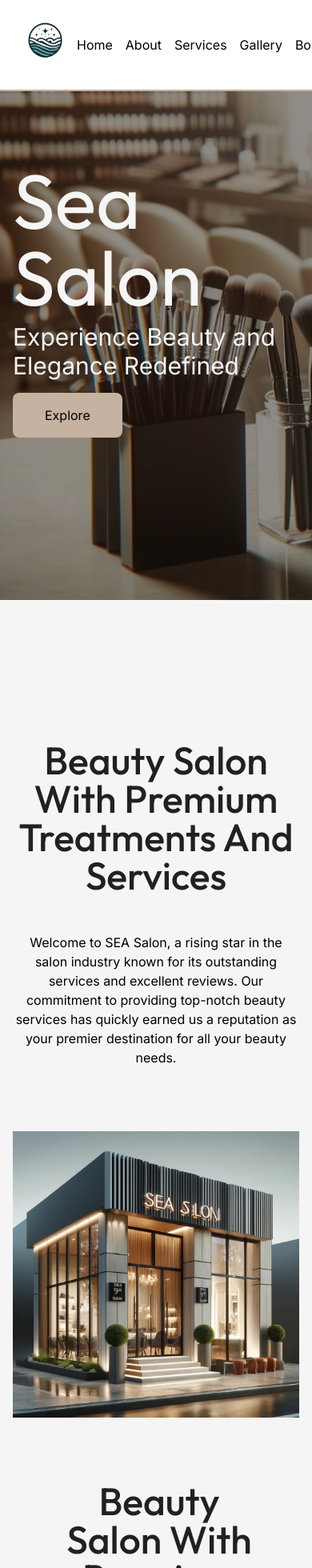
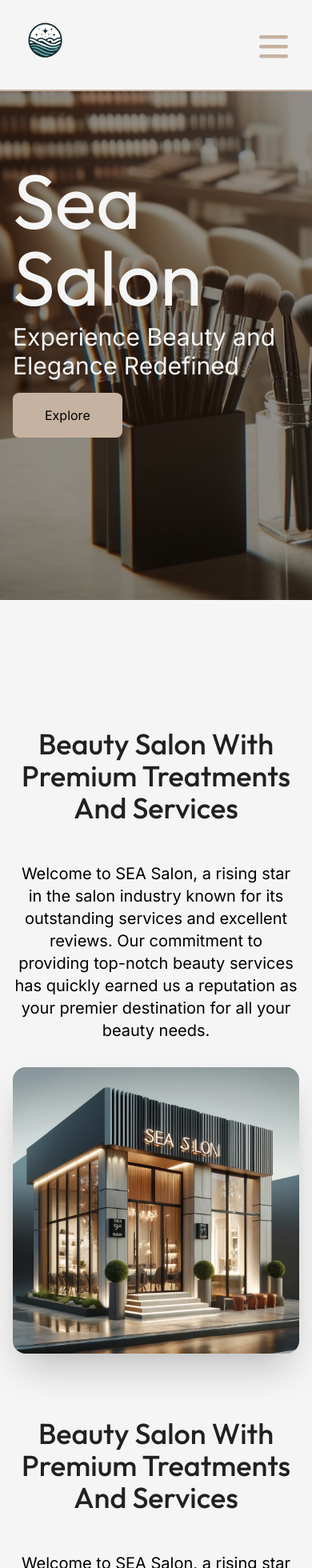
Before and after one commit to HoooMaC/seasaloncompfest, a Next.js app: page / in a window 390 px wide. Shown: the top 1960 px of the page at 80% size. Built offline with nearby package versions, Linux system fonts and the light colour scheme.

Commit message:
Level 1: Perfecting the responsiveness

```diff
--- a/app/AboutSection.tsx
+++ b/app/AboutSection.tsx
@@ -4,14 +4,14 @@ import Image from 'next/image';
 const AboutSection = () => {
   return (
     <section id='about' className='bg-background py-40 text-black'>
-      <div className='container flex flex-col gap-20 p-4 lg:px-8'>
+      <div className='container flex flex-col gap-20'>
         <div className='flex h-full flex-col items-start justify-center'>
-          <div className='flex flex-col items-center gap-20 lg:flex-row'>
-            <div className='flex w-full flex-col items-start'>
-              <h3 className='mb-12 text-center font-outfit text-5xl font-medium capitalize text-text lg:text-left'>
+          <div className='flex flex-col items-center gap-8 lg:flex-row lg:gap-20'>
+            <div className='flex flex-col items-start lg:size-2/3'>
+              <h3 className='mb-12 text-center font-outfit text-4xl font-medium capitalize text-text md:text-5xl lg:text-left'>
                 beauty salon with premium treatments and services
               </h3>
-              <p className='text-center lg:text-left'>
+              <p className='text-center text-xl lg:text-left'>
                 Welcome to SEA Salon, a rising star in the salon industry known
                 for its outstanding services and excellent reviews. Our
                 commitment to providing top-notch beauty services has quickly
@@ -22,18 +22,18 @@ const AboutSection = () => {
             <Image
               src='/images/A modern hair salon building front, designed in a sleek, contemporary style. The facade should feature large glass windows, minimalist lines, and a st.webp'
               alt='building of the salon'
-              className='lg:size-1/3'
+              className='rounded-2xl shadow-2xl lg:size-1/3'
               width={400}
               height={400}
             />
           </div>
         </div>
-        <div className='flex flex-col items-center gap-20 lg:flex-row'>
-          <div className='flex size-2/3 flex-col items-start'>
-            <h3 className='mb-12 text-center font-outfit text-5xl font-medium capitalize text-text lg:text-left'>
+        <div className='flex flex-col items-center gap-8 lg:flex-row lg:gap-20'>
+          <div className='flex flex-col items-start lg:size-2/3'>
+            <h3 className='mb-12 text-center font-outfit text-4xl font-medium capitalize text-text md:text-5xl lg:text-left'>
               beauty salon with premium treatments and services
             </h3>
-            <p className='text-center lg:text-left'>
+            <p className='text-center text-xl lg:text-left'>
               Welcome to SEA Salon, a rising star in the salon industry known
               for its premium treatments and outstanding services. Our
               commitment to providing top-notch beauty solutions has quickly
@@ -44,7 +44,7 @@ const AboutSection = () => {
           <Image
             src='/images/A luxurious beauty salon offering premium treatments and services. The interior should feature elegant decor with plush seating, stylish lighting, and.jpg'
             alt='building of the salon'
-            className='lg:order-first lg:size-1/3'
+            className='rounded-2xl shadow-2xl lg:order-first lg:size-1/3'
             width={400}
             height={400}
           />
--- a/app/GallerySection.tsx
+++ b/app/GallerySection.tsx
@@ -6,7 +6,7 @@ import GalleryItem from '@/components/GalleryItem';
 const GallerySection = () => {
   return (
     <section id='gallery' className='bg-background py-40 text-black'>
-      <div className='container lg:px-8'>
+      <div className='container'>
         <SectionTitle>Our Gallery</SectionTitle>
         <div className='grid grid-cols-1 lg:grid-cols-2 xl:grid-cols-3'>
           {galleryImage.map(({ image, title, description }, index) => {
--- a/app/HeroSection.tsx
+++ b/app/HeroSection.tsx
@@ -19,7 +19,7 @@ const HeroSection = () => {
           height={1080}
           className='absolute bottom-0 block h-full w-full object-cover object-left-bottom opacity-50'
         />
-        <div className='container relative top-1/2 z-10 mx-auto flex w-full -translate-y-1/2 flex-col gap-2 p-4 lg:p-8'>
+        <div className='container relative top-1/2 z-10 mx-auto flex w-full -translate-y-1/2 flex-col gap-2 p-4'>
           <h1 className='font-outfit text-8xl text-background'>Sea Salon</h1>
           <p className='text-3xl text-background'>
             Experience Beauty and Elegance Redefined
--- a/components/Footer.module.css
+++ b/components/Footer.module.css
@@ -1,3 +1,3 @@
 .footer_link {
-    @apply  flex flex-col text-background/75 p-4;
+    @apply  flex flex-col text-background/75;
 }
--- a/components/Footer.tsx
+++ b/components/Footer.tsx
@@ -5,12 +5,12 @@ import React from 'react';
 
 const Footer = () => {
   return (
-    <footer className='bg-primary-100 py-10'>
+    <footer className='bg-primary-100 py-4 md:py-10'>
       <div className='container'>
         <Image
           src='/images/logo sea.png'
           alt='sea salon logo'
-          className='mx-auto my-8 size-40'
+          className='mx-auto size-40'
           width={200}
           height={200}
           // layout='responsive'
--- a/components/GalleryItem.tsx
+++ b/components/GalleryItem.tsx
@@ -10,13 +10,13 @@ interface ImageProps {
 const GalleryItem = ({ image, title, description }: ImageProps) => {
   return (
     <div className='col-span-1 flex w-full flex-col items-center justify-center'>
-      <div className='group relative aspect-square w-[375px] cursor-none overflow-hidden rounded-xl bg-primary-100 2xl:w-[400px]'>
+      <div className='group relative aspect-square w-[400px] cursor-none overflow-hidden rounded-xl bg-primary-100'>
         <Image
           src={image}
           alt={description}
           width={400}
           height={400}
-          className={`h-full w-full object-cover group-hover:opacity-30`}
+          className={`h-full w-full rounded-2xl object-cover shadow-2xl group-hover:opacity-30`}
         />
         <div
           className={`absolute inset-0 grid cursor-none place-content-center p-4 text-center text-2xl text-background opacity-0 transition-opacity group-hover:opacity-100`}
--- a/components/Navbar.module.css
+++ b/components/Navbar.module.css
@@ -1,3 +1,6 @@
 .list_item {
   @apply cursor-pointer text-black hover:font-medium hover:text-secondary;
 }
+.bars_element {
+  @apply absolute h-[6px] bg-secondary rounded-full transition-all  origin-center w-3/4;
+}
--- a/components/Navbar.tsx
+++ b/components/Navbar.tsx
@@ -1,12 +1,14 @@
-import React from 'react';
+'use client';
 import Image from 'next/image';
 
 import styles from '@/components/Navbar.module.css';
 import Link from 'next/link';
+import { useLayoutEffect, useState } from 'react';
 
 const Navbar = () => {
+  const [isNavbarOpen, setIsNavbarOpen] = useState<boolean>(false);
   return (
-    <nav className='fixed top-0 z-50 w-screen border-b-2 border-b-secondary bg-white'>
+    <nav className='fixed top-0 z-50 w-screen border-b-2 border-b-secondary bg-background'>
       <div className='container flex items-center justify-between p-4 lg:p-0'>
         <Image
           src='/images/logo sea.png'
@@ -16,7 +18,33 @@ const Navbar = () => {
           height={200}
           layout='responsive'
         />
-        <ul className='flex gap-4'>
+        <label
+          htmlFor='menu'
+          className='relative z-10 flex size-16 scale-75 flex-col items-center justify-center gap-2 md:hidden'
+        >
+          <input
+            type='checkbox'
+            className='peer/menu sr-only'
+            id='menu'
+            onChange={() => setIsNavbarOpen(prev => !prev)}
+            checked={isNavbarOpen}
+          />
+          <div
+            className={`${styles.bars_element} top-1/4 duration-100 peer-checked/menu:top-1/2 peer-checked/menu:opacity-0`}
+          />
+          <div
+            className={`${styles.bars_element} top-3/4 duration-100 peer-checked/menu:top-1/2 peer-checked/menu:opacity-0`}
+          />
+          <div
+            className={`${styles.bars_element} top-1/2 opacity-0 delay-100 duration-200 peer-checked/menu:rotate-45 peer-checked/menu:opacity-100`}
+          />
+          <div
+            className={`${styles.bars_element} top-1/2 delay-100 duration-200 peer-checked/menu:-rotate-45`}
+          />
+        </label>
+        <ul
+          className={`absolute ${isNavbarOpen ? 'right-[0]' : 'right-[-100%]'} top-0 flex h-dvh w-[200px] flex-col gap-4 border-l-2 border-secondary bg-background px-8 pt-28 transition-all duration-200 md:relative md:h-full md:w-fit md:flex-row md:gap-4 md:border-0 md:p-0 lg:right-[unset]`}
+        >
           <li className={styles.list_item}>
             <Link href='#hero'>Home</Link>
           </li>
--- a/tailwind.config.ts
+++ b/tailwind.config.ts
@@ -9,7 +9,7 @@ const config: Config = {
   theme: {
     container: {
       center: true,
-      // padding: '',
+      padding: '16px',
     },
     extend: {
       colors: {
```
Also changed, not shown: app/BookSection.tsx (+4 -4 lines), app/ServicesSection.tsx (+5 -8 lines), app/globals.css (line endings or trailing spaces), 1 other file (tests, documents, lock files or other folders).
